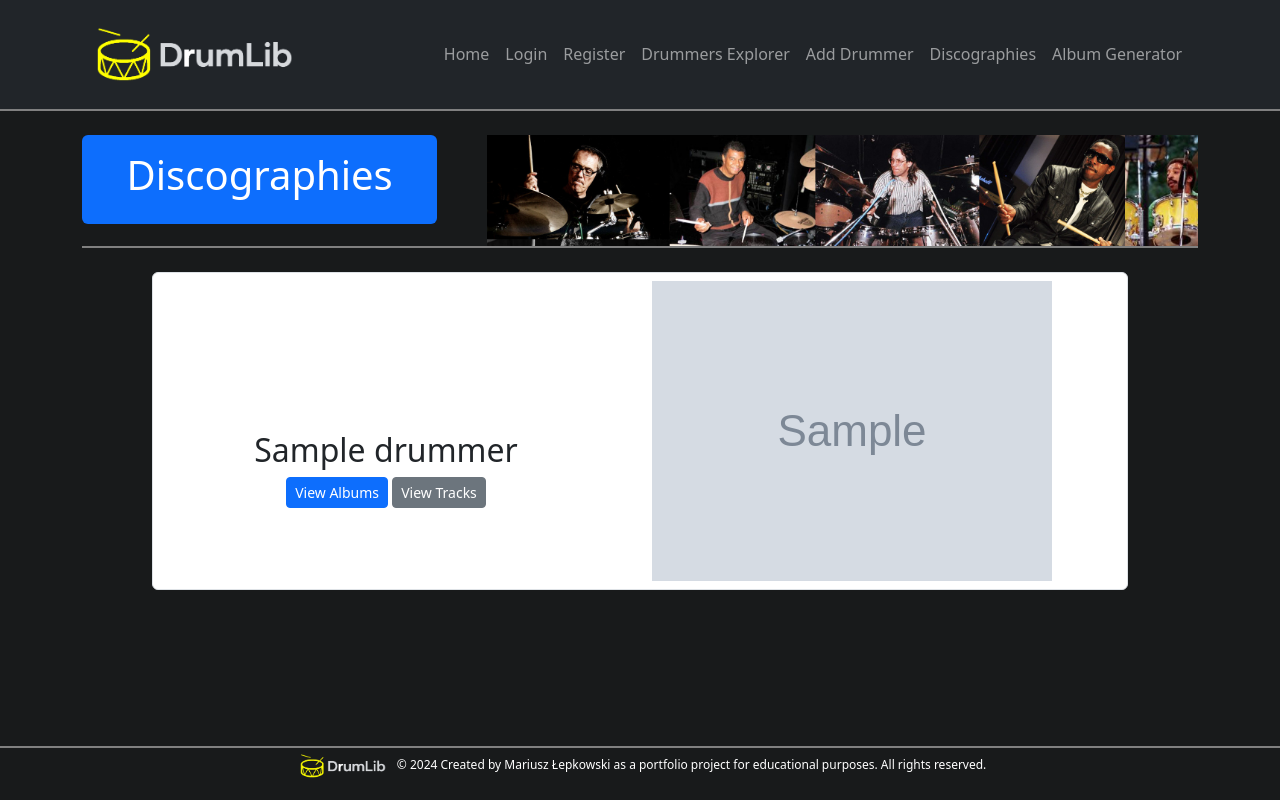
After one commit to MariuszLepkowski/DrumLib, a Django app: page /discographies/discographies/ in a window 1280 px wide. The commit adds this page. Run offline with Django 4.2, Linux system fonts and the light colour scheme; tables that the repository leaves empty hold one stand-in row (values such as "Sample post"); grey boxes marked "Sample" are stand-in pictures; some libraries are stand-ins or nearby versions.

Commit message:
Create basic views templates for discography_app, register views, urls

```diff
--- a/DrumLib/DrumLib/urls.py
+++ b/DrumLib/DrumLib/urls.py
@@ -22,6 +22,7 @@ from django.conf.urls.static import static
 urlpatterns = [
     path("", include("home_app.urls")),
     path("drummers/", include("drummers_app.urls")),
+    path('discographies/', include('discography_app.urls')),
     path('admin/', admin.site.urls),
 ]
 
--- /dev/null
+++ b/DrumLib/discography_app/urls.py
@@ -0,0 +1,10 @@
+from django.urls import path
+from . import views
+
+app_name = 'discography_app'
+
+urlpatterns = [
+    path('discographies/', views.drummers_list, name='drummers_list'),
+    path('discographies/<str:drummer_name>/albums/', views.drummer_albums, name='drummer_albums'),
+    path('discographies/<str:drummer_name>/tracks/', views.drummer_tracks, name='drummer_tracks'),
+]
--- a/DrumLib/discography_app/views.py
+++ b/DrumLib/discography_app/views.py
@@ -1,3 +1,39 @@
-from django.shortcuts import render
+from django.shortcuts import render, get_object_or_404
+from .models import Album, Track
+from drummers_app.models import Drummer
+from drummers_app.views import sort_by_last_name
 
-# Create your views here.
+
+def drummers_list(request):
+    drummers = Drummer.objects.all().order_by('name')
+    drummers_sorted = sorted(drummers, key=sort_by_last_name)
+
+    context = {
+        'title': 'Discographies',
+        'drummers': drummers_sorted,
+    }
+    return render(request, 'discography_app/drummers-list.html', context)
+
+
+def drummer_albums(request, drummer_name):
+    drummer = get_object_or_404(Drummer, name=drummer_name)
+    albums = Album.objects.filter(drummers=drummer).order_by('title')
+
+    context = {
+        'title': f"{drummer}'s albums",
+        'drummer': drummer,
+        'albums': albums,
+    }
+    return render(request, 'discography_app/drummer-albums.html', context)
+
+
+def drummer_tracks(request, drummer_name):
+    drummer = get_object_or_404(Drummer, name=drummer_name)
+    tracks = Track.objects.filter(drummers=drummer).order_by('title')
+
+    context = {
+        'title': f"{drummer}'s tracks",
+        'drummer': drummer,
+        'tracks': tracks,
+    }
+    return render(request, 'discography_app/drummer-tracks.html', context)
--- a/DrumLib/static/css/styles.css
+++ b/DrumLib/static/css/styles.css
@@ -210,3 +210,31 @@ body {
 #drummer-bio p::first-line {
     font-weight: bold;
 }
+
+
+/**************************** Discographies ***********************************/
+
+.discographies {
+    max-width: 1000px;
+}
+
+
+.drummer-list{
+    display:grid;
+    grid-template-columns: 1fr 1fr;
+
+}
+
+.name{
+    padding-top:150px;
+text-align: center;
+margin-left: 68px;
+
+}
+
+
+.disc-photo {
+
+    max-width: 300px; /* Maksymalna szerokość to 100% szerokości kontenera */
+    height: auto; /* Automatyczna wysokość proporcjonalna do szerokości */
+}
--- /dev/null
+++ b/DrumLib/templates/discography_app/drummers-list.html
@@ -0,0 +1,34 @@
+{% extends "includes/base.html" %}
+
+{% block title %}Drummers List - DrumLib{% endblock %}
+
+{% block content %}
+<div id="section-title">
+    <span class="badge text-bg-primary centered-badge">{% block page_title %}<h1>{{ title }}</h1>{% endblock %}</span>
+    {% load static %}
+    <img src={% static "assets/img/section-title-bg-img.jpg" %} class="drummers-bg">
+</div>
+
+<div class="discographies container mt-4">
+    <ul class="list-group">
+        {% for drummer in drummers %}
+        <li class="list-group-item">
+            <div class="drummer-list row">
+                <div class="name col-md-8">
+                    <h2>{{ drummer.name }}</h2>
+                    <div>
+                        <a href="{% url 'discography_app:drummer_albums' drummer_name=drummer.name %}" class="btn btn-primary btn-sm">View Albums</a>
+                        <a href="{% url 'discography_app:drummer_tracks' drummer_name=drummer.name %}" class="btn btn-secondary btn-sm">View Tracks</a>
+                    </div>
+                </div>
+                <div class="disc-photo col-md-4">
+                    {% if drummer.photos.exists %}
+                    <img src="{{ drummer.photos.first.image.url }}" class="discography-profile-img float-right" alt="{{ drummer.name }}">
+                    {% endif %}
+                </div>
+            </div>
+        </li>
+        {% endfor %}
+    </ul>
+</div>
+{% endblock %}
--- a/DrumLib/templates/includes/navbar.html
+++ b/DrumLib/templates/includes/navbar.html
@@ -12,7 +12,7 @@
                 <li class="nav-item"><a class="nav-link" href="">Register</a></li>
                 <li class="nav-item"><a class="nav-link" href="{% url 'drummers_app:drummers_list' %}">Drummers Explorer</a></li>
                 <li class="nav-item"><a class="nav-link" href="{% url 'drummers_app:add_drummer' %}">Add Drummer</a></li>
-                <li class="nav-item"><a class="nav-link" href="">Discographies</a></li>
+                <li class="nav-item"><a class="nav-link" href="{% url 'discography_app:drummers_list' %}">Discographies</a></li>
                 <li class="nav-item"><a class="nav-link" href="">Album Generator</a></li>
             </ul>
         </div>
```
Also changed, not shown: DrumLib/templates/discography_app/drummer-albums.html (added, +19 -0 lines), DrumLib/templates/discography_app/drummer-tracks.html (added, +18 -0 lines).
